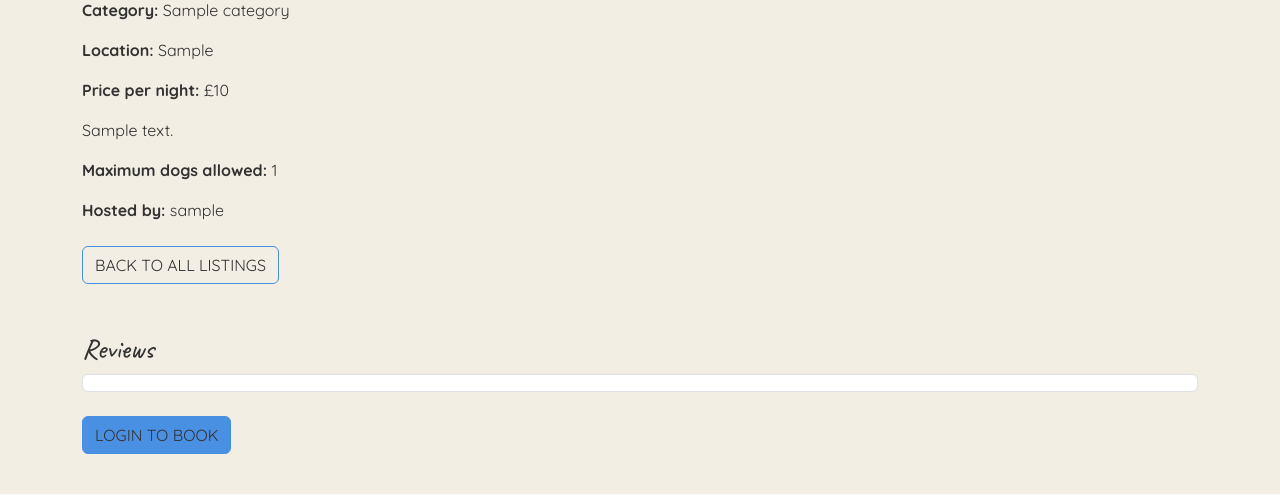
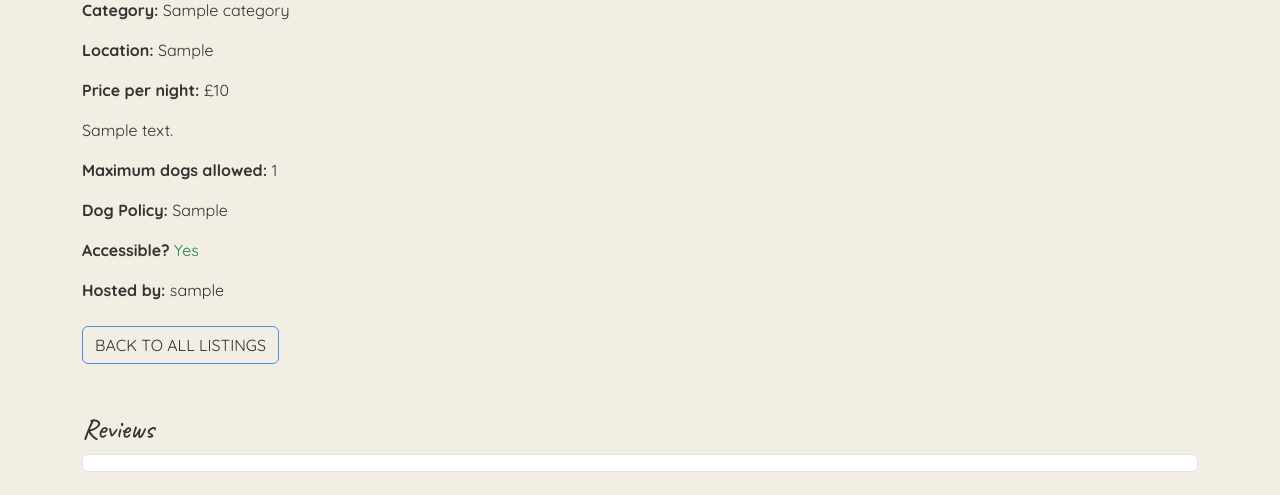
Before and after one commit to FraserR1188/WoofAway, a Django app: page /listings/1/ in a window 1280 px wide. Shown: the part 462-957 px from the top of the page. Run offline with Django 3.2, Linux system fonts and the light colour scheme; tables that the repository leaves empty hold one stand-in row (values such as "Sample post"); grey boxes marked "Sample" are stand-in pictures; some libraries are stand-ins or nearby versions.

Commit message:
Listing missing information regarding dog policy and accessible

```diff
--- a/listings/templates/listings/listing_detail.html
+++ b/listings/templates/listings/listing_detail.html
@@ -23,6 +23,21 @@
 
     {# ← NEW: show host-defined max dogs #}
     <p><strong>Maximum dogs allowed:</strong> {{ listing.max_dogs }}</p>
+
+    {# ← NEW: show dog policy #}
+    {% if listing.dog_policy %}
+      <p><strong>Dog Policy:</strong> {{ listing.dog_policy }}</p>
+    {% endif %}
+
+    {# ← NEW: show accessibility #}
+    <p>
+      <strong>Accessible?</strong>
+      {% if listing.is_accessible %}
+        <span class="text-success">Yes</span>
+      {% else %}
+        <span class="text-muted">No</span>
+      {% endif %}
+    </p>
 
     {# === Hosted By === #}
     <div class="mb-4">
```
